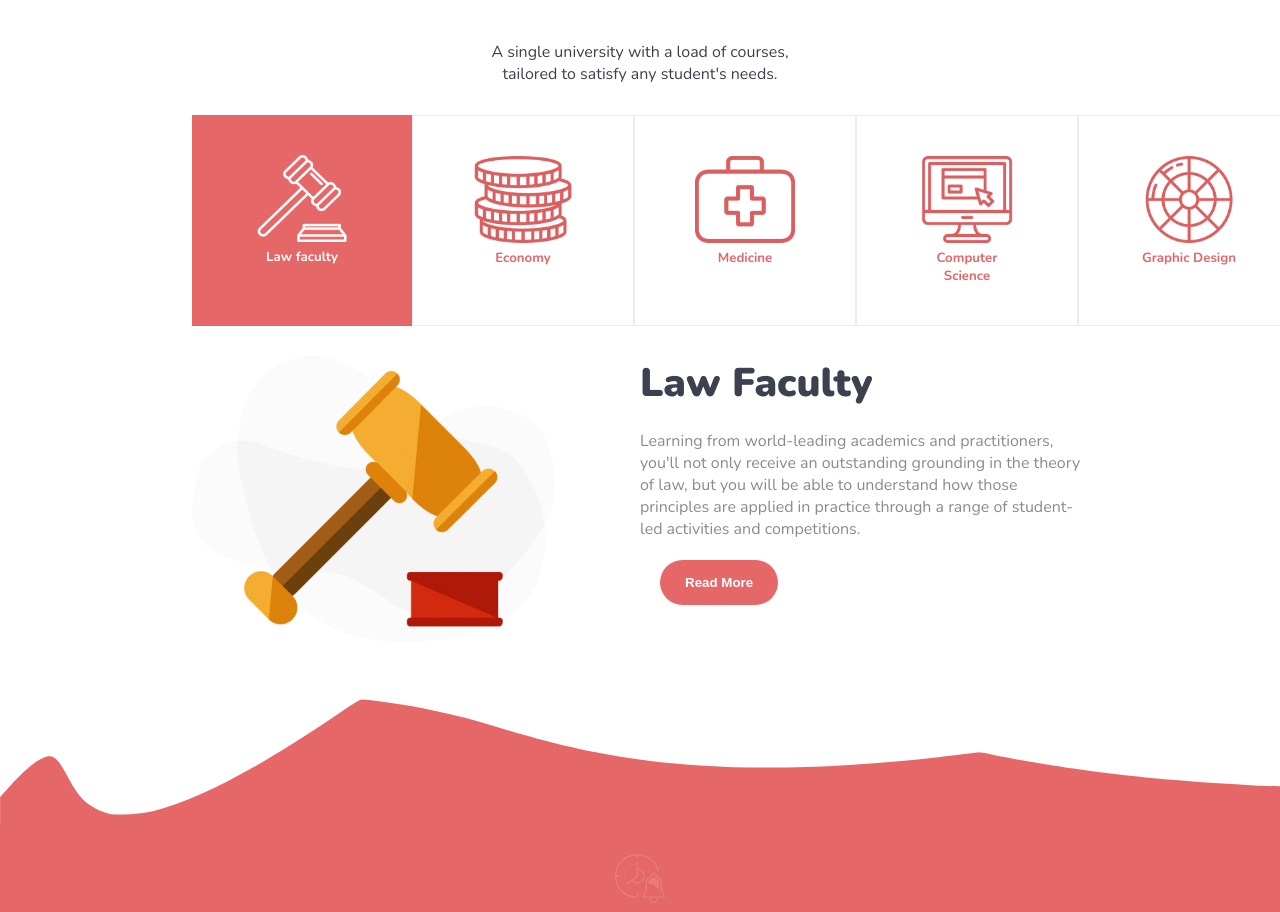
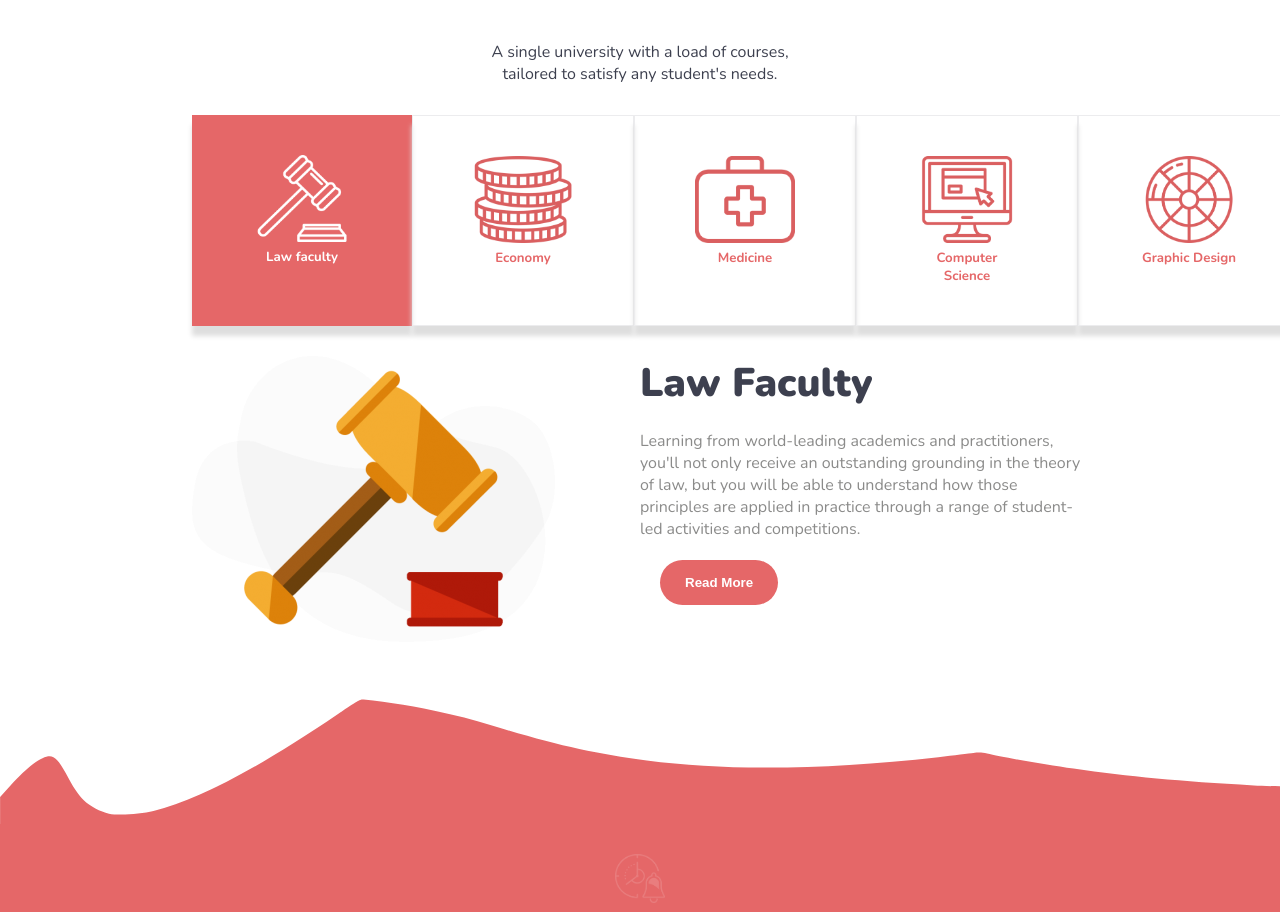
Before and after one commit to DanieleKun/proj-html-vuejs, a Vue app: page / in a window 1280 px wide. Shown: the part 1067-1979 px from the top of the page. Built offline with nearby package versions, Linux system fonts and the light colour scheme.

Commit message:
fix shadow carousel

```diff
--- a/src/components/EPMain.vue
+++ b/src/components/EPMain.vue
@@ -232,6 +232,7 @@ $primary_text: #3D404F;
     color: #E56768;
     border: 1px solid #ECECEE;
     cursor: pointer;
+    box-shadow: 0 10px 5px #dedede;
 
     img {
       width: 100px;
```
